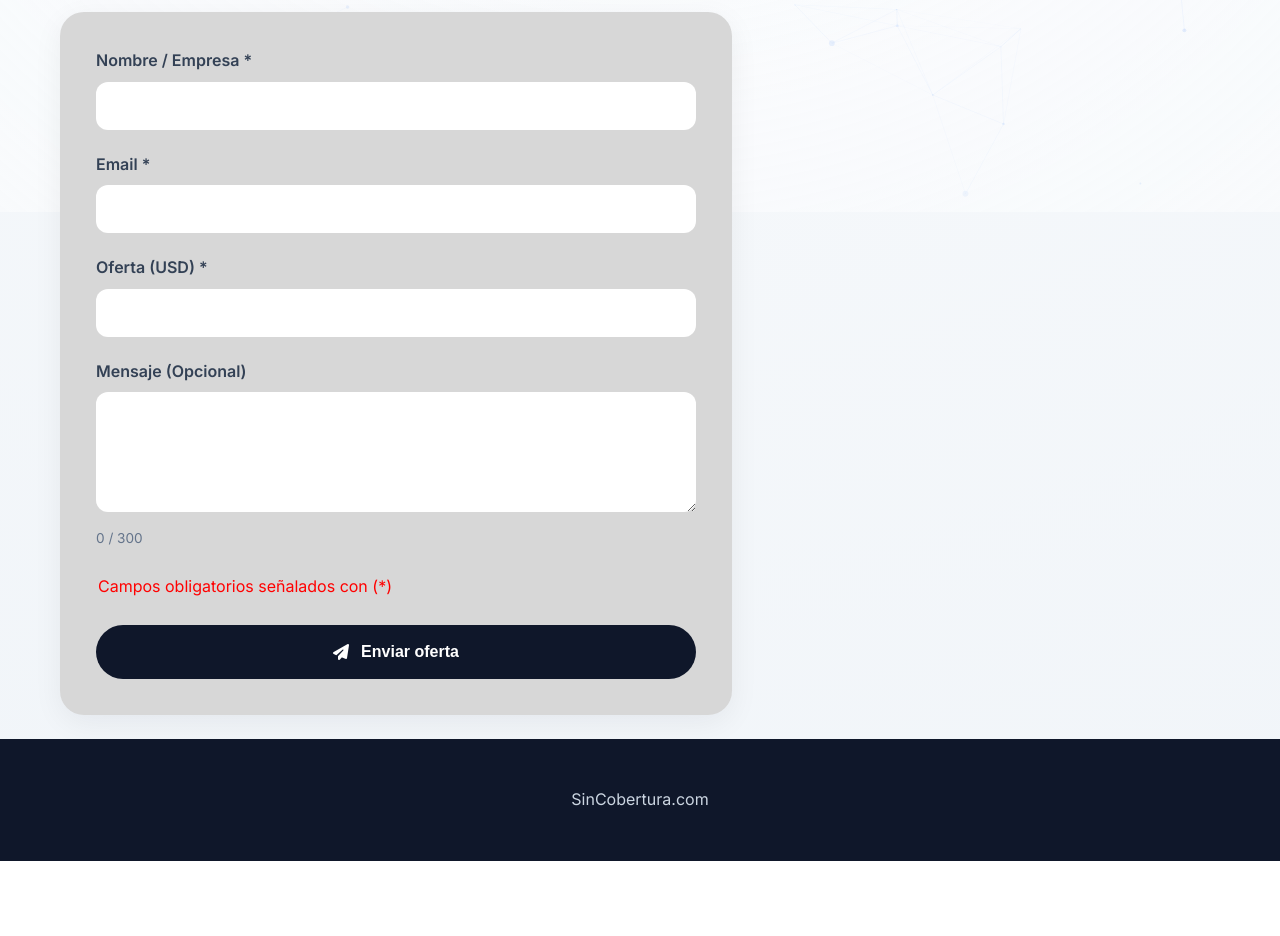
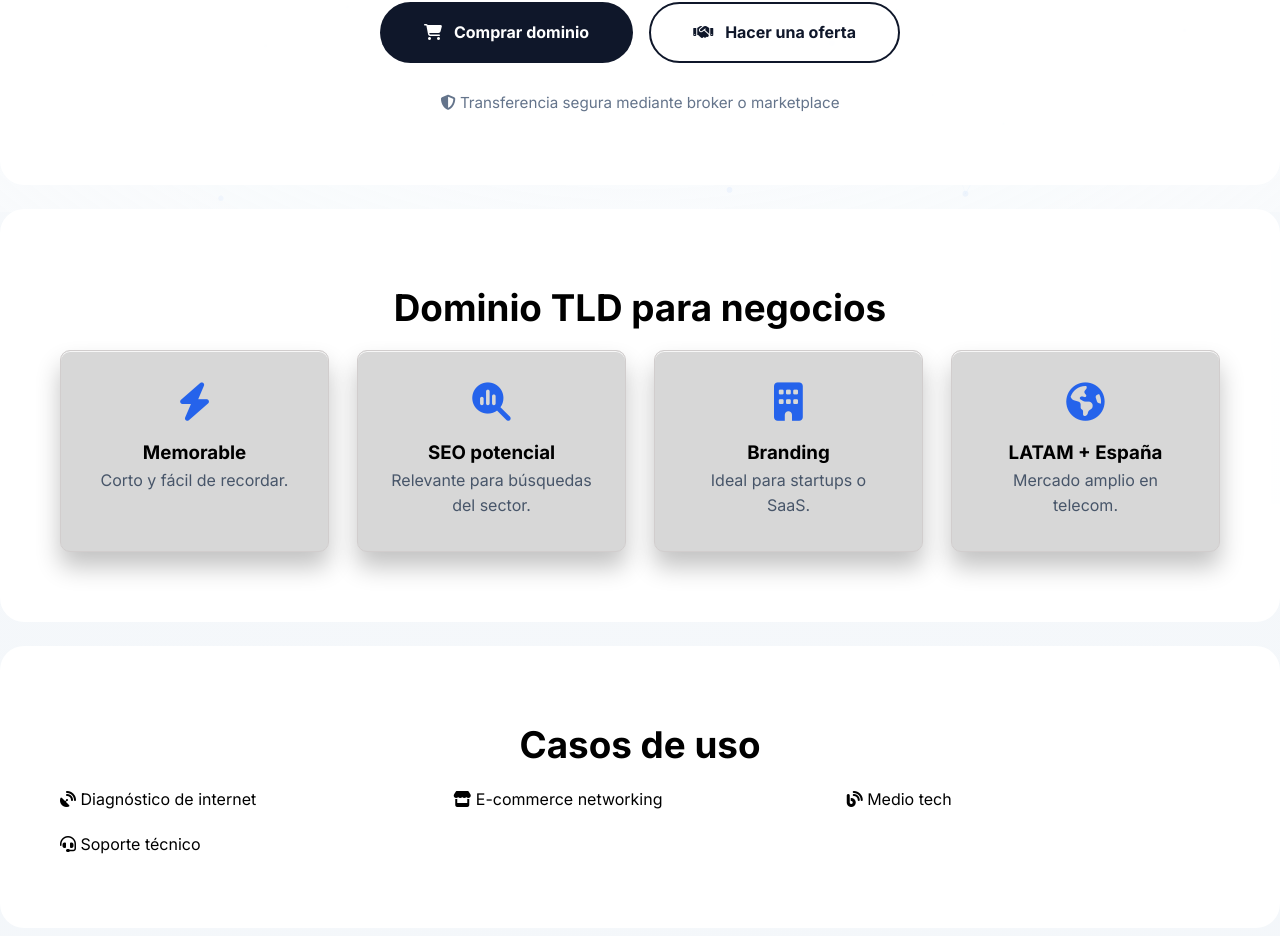
Before and after one commit to Entidad-de-Datos-Integrados/sincobertura-web, a website: page index.html in a window 1280 px wide. Shown: the part 588-1524 px from the top of the page. Before the commit the page ends 1449 px from the top, so only its background shows below. Drawn offline with nearby package versions, Linux system fonts and the light colour scheme.

Commit message:
Update index.html

```diff
--- a/index.html
+++ b/index.html
@@ -20,7 +20,10 @@
 
     <link rel="stylesheet" href="https://cdnjs.cloudflare.com/ajax/libs/font-awesome/6.5.2/css/all.min.css">
 
+    <!-- Particles -->
     <script src="https://cdn.jsdelivr.net/particles.js/2.0.0/particles.min.js"></script>
+
+    <!-- Cloudflare Turnstile -->
     <script src="https://challenges.cloudflare.com/turnstile/v0/api.js" async defer></script>
 
     <link rel="stylesheet" href="styles.css">
@@ -42,16 +45,110 @@
     <section class="hero">
         <div class="container hero-content">
 
+            <div class="tagline">
+                <i class="fas fa-wifi"></i>
+                Un nombre que nadie olvida
+            </div>
+
             <h1>Sin<span>Cobertura</span>.com</h1>
 
             <p class="hero-description">
-            Dominio premium para telecomunicaciones, conectividad y tecnología.
+                Un dominio corto, memorable y con enorme potencial para telecomunicaciones y tecnología.
             </p>
 
             <div class="badge-price">
                 <span>$3,900 USD</span>
+                <small>precio base negociable</small>
             </div>
 
+            <div class="hero-buttons">
+                <a href="https://porkbun.com/marketplace?mq=Sincobertura.com"
+                   target="_blank"
+                   rel="noopener noreferrer"
+                   class="cta-button primary">
+                    <i class="fas fa-cart-shopping"></i>
+                    Comprar dominio
+                </a>
+
+                <a href="#contact" class="cta-button secondary">
+                    <i class="fas fa-handshake"></i>
+                    Hacer una oferta
+                </a>
+            </div>
+
+            <p class="hero-note">
+                <i class="fas fa-shield-alt"></i>
+                Transferencia segura mediante broker o marketplace
+            </p>
+
+        </div>
+    </section>
+
+    <!-- FEATURES -->
+    <section class="features">
+        <div class="container">
+
+            <h2>Dominio TLD para negocios</h2>
+
+            <div class="grid">
+
+                <article class="card">
+                    <i class="fas fa-bolt"></i>
+                    <h3>Memorable</h3>
+                    <p>Corto y fácil de recordar.</p>
+                </article>
+
+                <article class="card">
+                    <i class="fas fa-magnifying-glass-chart"></i>
+                    <h3>SEO potencial</h3>
+                    <p>Relevante para búsquedas del sector.</p>
+                </article>
+
+                <article class="card">
+                    <i class="fas fa-building"></i>
+                    <h3>Branding</h3>
+                    <p>Ideal para startups o SaaS.</p>
+                </article>
+
+                <article class="card">
+                    <i class="fas fa-earth-americas"></i>
+                    <h3>LATAM + España</h3>
+                    <p>Mercado amplio en telecom.</p>
+                </article>
+
+            </div>
+        </div>
+    </section>
+
+    <!-- USE CASES -->
+    <section class="usecases">
+        <div class="container">
+
+            <h2>Casos de uso</h2>
+
+            <div class="usecases-grid">
+
+                <div class="usecase-item">
+                    <i class="fas fa-satellite-dish"></i>
+                    <span>Diagnóstico de internet</span>
+                </div>
+
+                <div class="usecase-item">
+                    <i class="fas fa-store"></i>
+                    <span>E-commerce networking</span>
+                </div>
+
+                <div class="usecase-item">
+                    <i class="fas fa-blog"></i>
+                    <span>Medio tech</span>
+                </div>
+
+                <div class="usecase-item">
+                    <i class="fas fa-headset"></i>
+                    <span>Soporte técnico</span>
+                </div>
+
+            </div>
         </div>
     </section>
 
@@ -60,6 +157,7 @@
         <div class="container">
 
             <h2>Haz tu oferta</h2>
+            <p class="subtitle">Respuesta en menos de 24 horas</p>
 
             <div class="contact-container">
 
@@ -67,12 +165,12 @@
 
                     <div class="form-group">
                         <label for="formName">Nombre / Empresa *</label>
-        <input type="text" id="formName" name="name" required autocomplete="name">
+                        <input type="text" id="formName" name="name" required>
                     </div>
 
                     <div class="form-group">
                         <label for="formEmail">Email *</label>
-        <input type="email" id="formEmail" name="email" required autocomplete="email">
+                        <input type="email" id="formEmail" name="email" required>
                     </div>
 
                     <div class="form-group">
@@ -82,17 +180,15 @@
 
                     <div class="form-group">
                         <label for="formMessage">Mensaje (Opcional)</label>
-        <textarea id="formMessage" name="message" maxlength="300" rows="4"></textarea>
+                        <textarea id="formMessage" name="message" maxlength="300"></textarea>
                         <small id="charCounter">0 / 300</small>
                     </div>
 
-    <div class="form-group">
                     <p style="padding: 2px; color: red;">
-            Campos obligatorios señalados con (*)
+                        Campos obligatorios marcados con (*)
                     </p>
-    </div>
 
-    <!-- TURNSTILE -->
+                    <!-- CAPTCHA -->
                     <div class="captcha-wrapper">
                         <div class="cf-turnstile" data-sitekey="0x4AAAAAADrbNnOOzWh4BbYN"></div>
                     </div>
@@ -106,11 +202,33 @@
                         Enviar oferta
                     </button>
 
-    <!-- HIDDEN FIELDS -->
+                    <!-- HIDDEN -->
                     <input type="hidden" name="dominio" value="SinCobertura.com">
                     <input type="hidden" name="_subject" value="Nueva oferta por SinCobertura.com">
 
                 </form>
+
+                <aside class="contact-info">
+
+                    <div class="info-card">
+                        <i class="fas fa-lock"></i>
+                        <h4>Privado</h4>
+                        <p>Negociación confidencial.</p>
+                    </div>
+
+                    <div class="info-card">
+                        <i class="fas fa-scale-balanced"></i>
+                        <h4>Seguro</h4>
+                        <p>Transferencia mediante escrow.</p>
+                    </div>
+
+                    <div class="info-card">
+                        <i class="fas fa-clock"></i>
+                        <h4>Rápido</h4>
+                        <p>Respuesta en 24h.</p>
+                    </div>
+
+                </aside>
 
             </div>
         </div>
@@ -120,7 +238,9 @@
 
 <footer class="footer">
     <div class="container">
-        <p>SinCobertura.com</p>
+        <p class="footer-brand">SinCobertura.com</p>
+        <p>Dominio premium en venta</p>
+        <p class="footer-copy">© 2026</p>
     </div>
 </footer>
 
```
Lines whose indentation alone changed are shown as unchanged.
